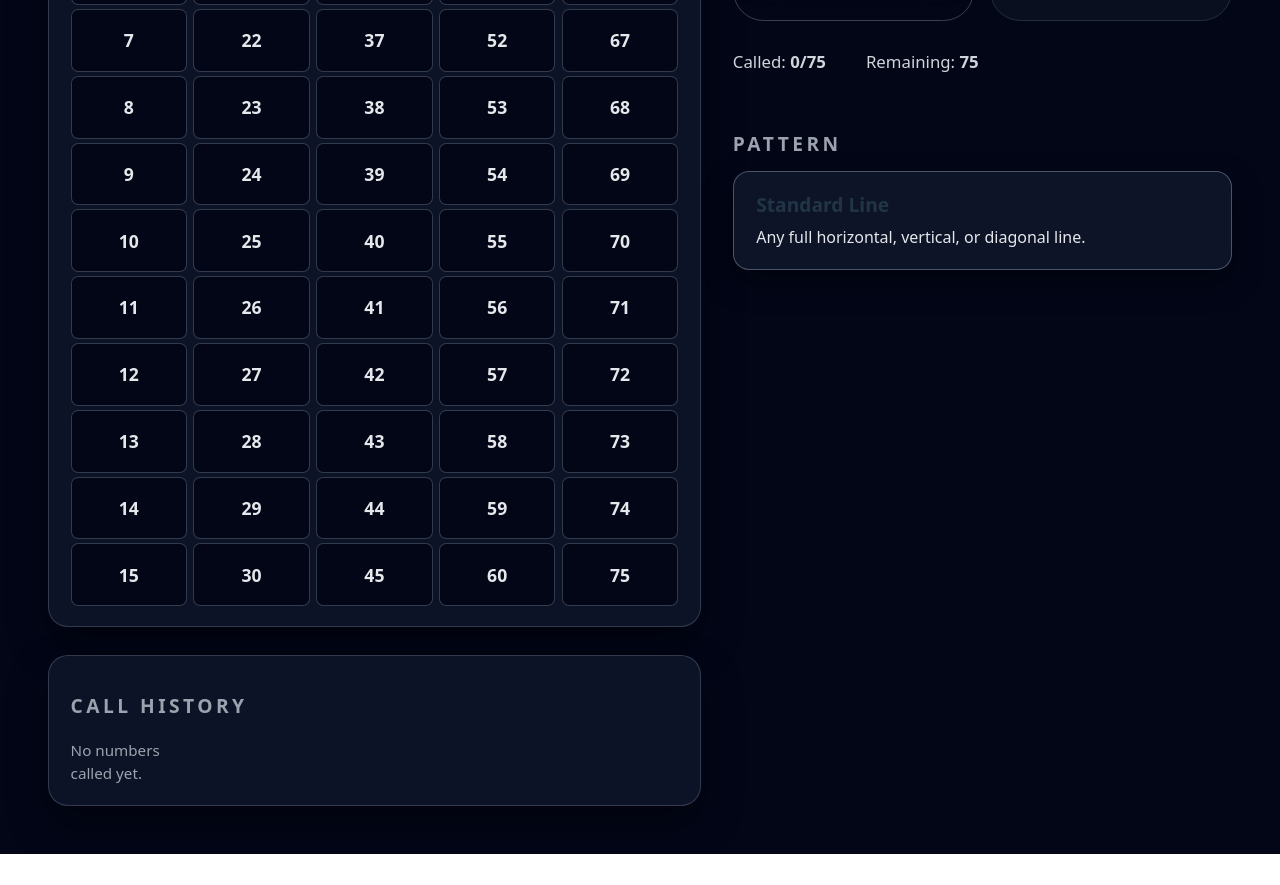
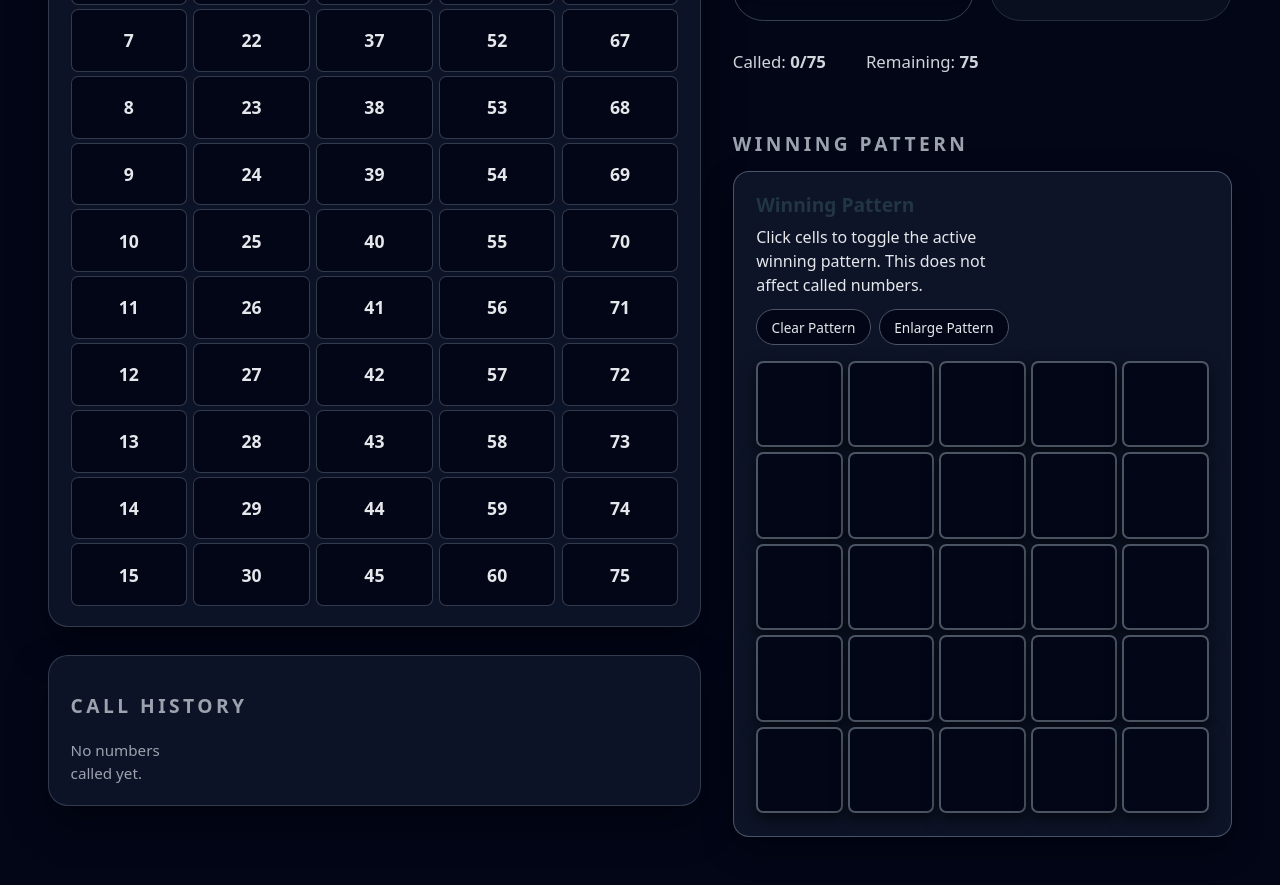
Before and after one commit to dianeatienza/bingo-draw-machine, a React (Vite) app: page / in a window 1280 px wide. Shown: the part 780-1665 px from the top of the page. Before the commit the page ends 1634 px from the top, so only its background shows below. Built offline with nearby package versions, Linux system fonts and the light colour scheme.

Commit message:
Added pattern grid

```diff
--- a/src/App.css
+++ b/src/App.css
@@ -184,11 +184,25 @@
 }
 
 .bingo-pattern {
-  padding: 1.2rem 1.4rem;
+  padding: 1.2rem 1.4rem 1.4rem;
   border-radius: 1rem;
   background: rgba(15, 23, 42, 0.9);
   border: 1px solid rgba(148, 163, 184, 0.45);
   box-shadow: 0 12px 30px rgba(0, 0, 0, 0.4);
+}
+
+.bingo-pattern-header-row {
+  display: flex;
+  flex-wrap: wrap;
+  align-items: flex-start;
+  justify-content: space-between;
+  gap: 0.75rem 1.25rem;
+  margin-bottom: 1rem;
+}
+
+.bingo-pattern-text {
+  max-width: 60%;
+  min-width: 220px;
 }
 
 .bingo-pattern-name {
@@ -200,6 +214,127 @@
 .bingo-pattern-description {
   font-size: 1rem;
   color: #e5e7eb;
+}
+
+.bingo-pattern-actions {
+  display: flex;
+  flex-wrap: wrap;
+  gap: 0.5rem;
+  justify-content: flex-end;
+}
+
+.bingo-pattern-action-button {
+  padding: 0.45rem 0.9rem;
+  font-size: 0.85rem;
+  font-weight: 500;
+  border-radius: 999px;
+  border: 1px solid #4b5563;
+  background: #020617;
+  color: #e5e7eb;
+  cursor: pointer;
+  transition:
+    background-color 120ms ease,
+    border-color 120ms ease,
+    transform 120ms ease;
+}
+
+.bingo-pattern-action-button:hover {
+  background: #0b1120;
+  border-color: #9ca3af;
+  transform: translateY(-0.5px);
+}
+
+.bingo-pattern-action-button:active {
+  transform: translateY(0);
+}
+
+.bingo-pattern-grid {
+  display: grid;
+  gap: 0.3rem;
+}
+
+.bingo-pattern-row {
+  display: grid;
+  grid-template-columns: repeat(5, minmax(0, 1fr));
+  gap: 0.3rem;
+}
+
+.bingo-pattern-cell {
+  width: 100%;
+  aspect-ratio: 1 / 1;
+  border-radius: 0.45rem;
+  border: 2px solid #4b5563;
+  background: #020617;
+  cursor: pointer;
+  box-shadow: 0 6px 16px rgba(0, 0, 0, 0.6);
+  transition:
+    background-color 120ms ease,
+    border-color 120ms ease,
+    transform 80ms ease,
+    box-shadow 120ms ease;
+}
+
+.bingo-pattern-cell:hover {
+  border-color: #e5e7eb;
+}
+
+.bingo-pattern-cell.active {
+  background: radial-gradient(circle at top, #f97316, #b91c1c);
+  border-color: #fed7aa;
+  box-shadow:
+    0 0 0 1px rgba(254, 215, 170, 0.9),
+    0 10px 26px rgba(0, 0, 0, 0.9);
+}
+
+.bingo-pattern-overlay {
+  position: fixed;
+  inset: 0;
+  background: radial-gradient(circle at top, rgba(17, 24, 39, 0.97), #020617);
+  display: flex;
+  align-items: center;
+  justify-content: center;
+  z-index: 40;
+  padding: 1.5rem;
+}
+
+.bingo-pattern-overlay-inner {
+  background: rgba(15, 23, 42, 0.98);
+  border-radius: 1.5rem;
+  padding: 1.75rem 2rem 1.9rem;
+  border: 1px solid rgba(148, 163, 184, 0.7);
+  box-shadow:
+    0 30px 80px rgba(0, 0, 0, 0.9),
+    0 0 0 1px rgba(15, 23, 42, 0.9);
+  width: min(90vw, 720px);
+}
+
+.bingo-pattern-overlay-title {
+  text-align: center;
+  font-size: clamp(2rem, 4vw, 2.6rem);
+  font-weight: 700;
+  letter-spacing: 0.16em;
+  text-transform: uppercase;
+  margin-bottom: 1.25rem;
+}
+
+.bingo-pattern-overlay-grid {
+  margin-top: 0.25rem;
+}
+
+.bingo-pattern-overlay-grid .bingo-pattern-row {
+  gap: 0.45rem;
+}
+
+.bingo-pattern-overlay-grid .bingo-pattern-cell {
+  border-width: 3px;
+}
+
+.bingo-pattern-overlay-hint {
+  margin-top: 1.25rem;
+  text-align: center;
+  font-size: 0.95rem;
+  color: #e5e7eb;
+  opacity: 0.8;
 }
 
 .bingo-section-title {
--- a/src/App.tsx
+++ b/src/App.tsx
@@ -8,8 +8,11 @@ type BingoNumber = {
 
 type BingoColumnKey = "B" | "I" | "N" | "G" | "O";
 
+type PatternGrid = boolean[][];
+
 const MIN_NUMBER = 1;
 const MAX_NUMBER = 75;
+const PATTERN_SIZE = 5;
 
 function createInitialNumbers(): BingoNumber[] {
   return Array.from({ length: MAX_NUMBER - MIN_NUMBER + 1 }, (_, i) => ({
@@ -18,11 +21,21 @@ function createInitialNumbers(): BingoNumber[] {
   }));
 }
 
+function createEmptyPattern(): PatternGrid {
+  return Array.from({ length: PATTERN_SIZE }, () =>
+    Array.from({ length: PATTERN_SIZE }, () => false)
+  );
+}
+
 function App() {
   const [numbers, setNumbers] = useState<BingoNumber[]>(() =>
     createInitialNumbers()
   );
   const [callHistory, setCallHistory] = useState<number[]>([]);
+  const [pattern, setPattern] = useState<PatternGrid>(() =>
+    createEmptyPattern()
+  );
+  const [isPatternEnlarged, setIsPatternEnlarged] = useState(false);
 
   const remainingNumbers = useMemo(
     () => numbers.filter((n) => !n.called),
@@ -70,6 +83,7 @@ function App() {
   function handleStartNewGame() {
     setNumbers(createInitialNumbers());
     setCallHistory([]);
+    setPattern(createEmptyPattern());
   }
 
   function handleDrawNumber() {
@@ -112,6 +126,27 @@ function App() {
   function handleReset() {
     setNumbers(createInitialNumbers());
     setCallHistory([]);
+    setPattern(createEmptyPattern());
+  }
+
+  function handleTogglePatternCell(row: number, col: number) {
+    setPattern((prev) =>
+      prev.map((rowValues, rowIndex) =>
+        rowIndex === row
+          ? rowValues.map((cellValue, colIndex) =>
+              colIndex === col ? !cellValue : cellValue
+            )
+          : rowValues
+      )
+    );
+  }
+
+  function handleClearPattern() {
+    setPattern(createEmptyPattern());
+  }
+
+  function handleTogglePatternSize() {
+    setIsPatternEnlarged((prev) => !prev);
   }
 
   return (
@@ -233,16 +268,95 @@ function App() {
           </div>
 
           <div className="bingo-pattern-wrapper">
-            <h2 className="bingo-section-title">Pattern</h2>
+            <h2 className="bingo-section-title">Winning Pattern</h2>
             <div className="bingo-pattern">
-              <div className="bingo-pattern-name">Standard Line</div>
-              <div className="bingo-pattern-description">
-                Any full horizontal, vertical, or diagonal line.
+              <div className="bingo-pattern-header-row">
+                <div className="bingo-pattern-text">
+                  <div className="bingo-pattern-name">Winning Pattern</div>
+                  <div className="bingo-pattern-description">
+                    Click cells to toggle the active winning pattern. This does
+                    not affect called numbers.
+                  </div>
+                </div>
+                <div className="bingo-pattern-actions">
+                  <button
+                    type="button"
+                    className="bingo-pattern-action-button"
+                    onClick={handleClearPattern}
+                  >
+                    Clear Pattern
+                  </button>
+                  <button
+                    type="button"
+                    className="bingo-pattern-action-button"
+                    onClick={handleTogglePatternSize}
+                  >
+                    {isPatternEnlarged ? "Shrink Pattern" : "Enlarge Pattern"}
+                  </button>
+                </div>
+              </div>
+
+              <div className="bingo-pattern-grid">
+                {pattern.map((row, rowIndex) => (
+                  <div key={rowIndex} className="bingo-pattern-row">
+                    {row.map((isActive, colIndex) => (
+                      <button
+                        key={colIndex}
+                        type="button"
+                        className={`bingo-pattern-cell ${
+                          isActive ? "active" : ""
+                        }`}
+                        onClick={() =>
+                          handleTogglePatternCell(rowIndex, colIndex)
+                        }
+                      >
+                        &nbsp;
+                      </button>
+                    ))}
+                  </div>
+                ))}
               </div>
             </div>
           </div>
         </section>
       </main>
+
+      {isPatternEnlarged && (
+        <div
+          className="bingo-pattern-overlay"
+          onClick={handleTogglePatternSize}
+        >
+          <div
+            className="bingo-pattern-overlay-inner"
+            onClick={(event) => event.stopPropagation()}
+          >
+            <div className="bingo-pattern-overlay-title">Winning Pattern</div>
+            <div className="bingo-pattern-overlay-grid">
+              {pattern.map((row, rowIndex) => (
+                <div key={rowIndex} className="bingo-pattern-row">
+                  {row.map((isActive, colIndex) => (
+                    <button
+                      key={colIndex}
+                      type="button"
+                      className={`bingo-pattern-cell ${
+                        isActive ? "active" : ""
+                      }`}
+                      onClick={() =>
+                        handleTogglePatternCell(rowIndex, colIndex)
+                      }
+                    >
+                      &nbsp;
+                    </button>
+                  ))}
+                </div>
+              ))}
+            </div>
+            <p className="bingo-pattern-overlay-hint">
+              Click cells to edit the pattern. Click outside this box to close.
+            </p>
+          </div>
+        </div>
+      )}
     </div>
   );
 }
```
